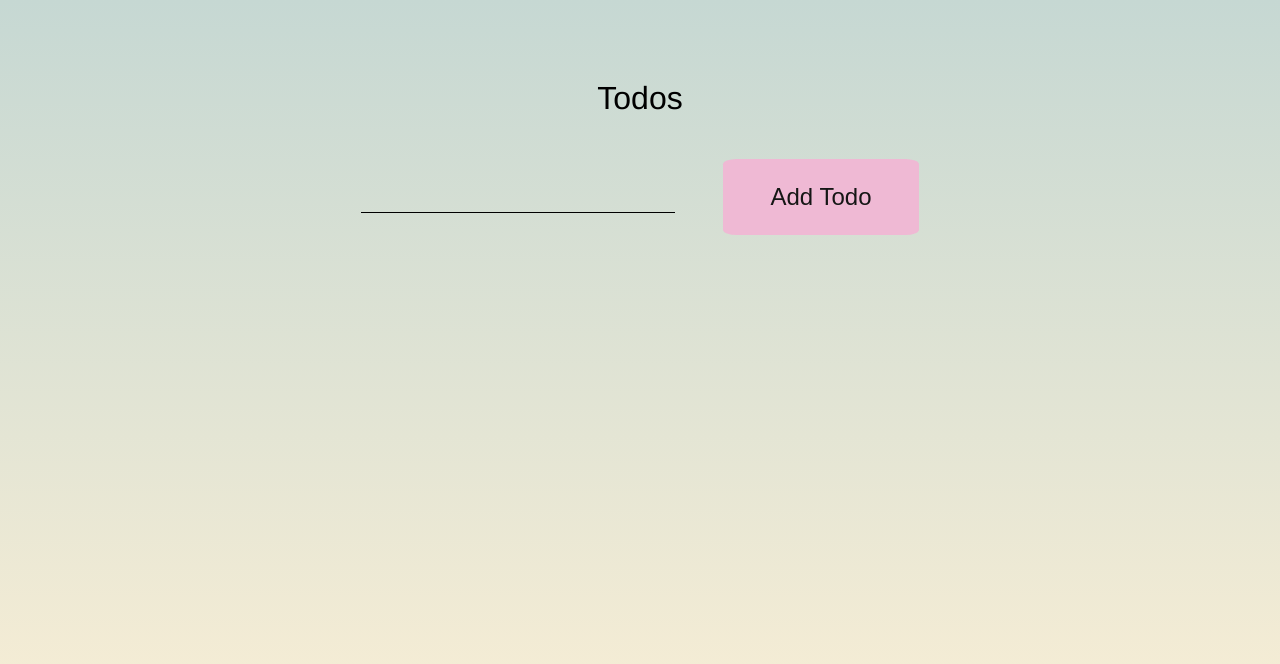
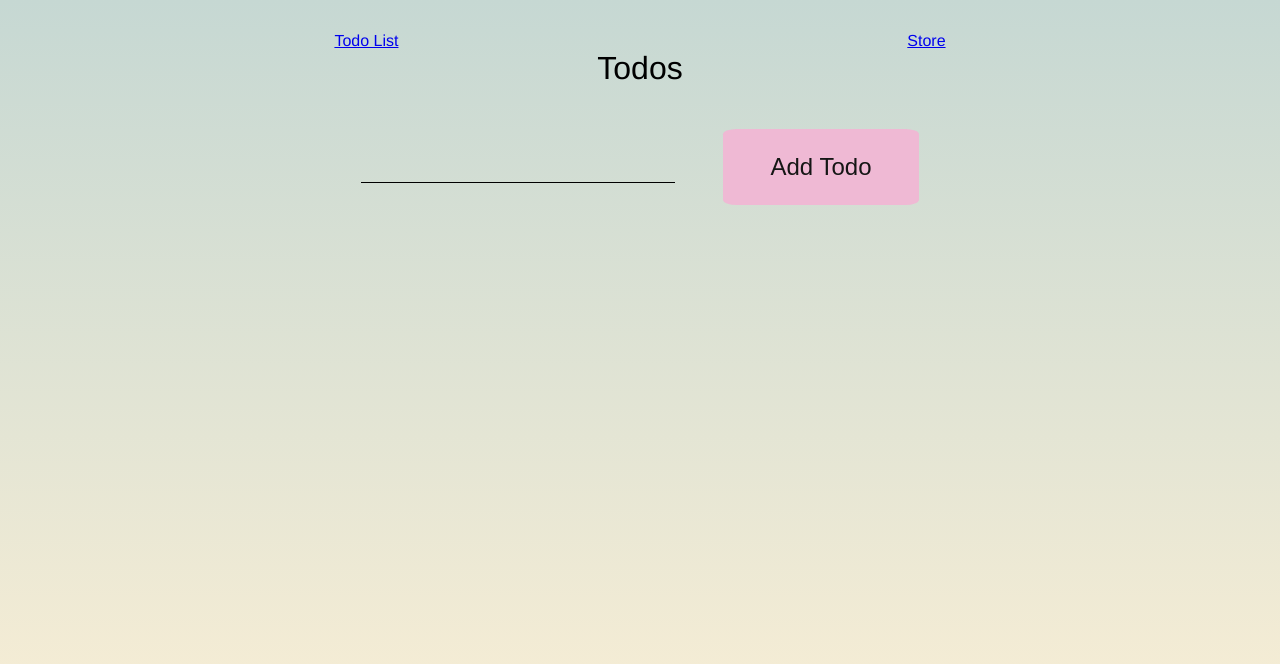
Before and after one commit to nevvada/vue-playground, a Vue app in the folder kinda-an-app/: page /todos in a window 1280 px wide. Shown: the top 664 px of the page. Built offline with nearby package versions, Linux system fonts and the light colour scheme.

Commit message:
Create skeleton for eCommerce route

```diff
--- a/kinda-an-app/src/App.vue
+++ b/kinda-an-app/src/App.vue
@@ -1,6 +1,20 @@
 <template>
   <div id="app">
     <main id="main">
+      <nav>
+        <ul class="navList">
+          <li
+            v-for="route in routes"
+            :key="route.name"
+          >
+            <router-link :to="{
+              name: route.name,
+            }">
+              {{ route.name }}
+            </router-link>
+          </li>
+        </ul>
+      </nav>
       <router-view />
     </main>
   </div>
@@ -11,6 +25,12 @@ export default {
   name: 'App',
 
   components: {},
+
+  computed: {
+    routes() {
+      return this.$router.options.routes;
+    }
+  }
 }
 </script>
 
@@ -51,6 +71,11 @@ export default {
   }
 
   #main {
-    margin: 5em;
+    margin: 2em 5em;
+  }
+
+  .navList {
+    display: flex;
+    justify-content: space-around;
   }
 </style>
--- /dev/null
+++ b/kinda-an-app/src/components/ecommerce/ECommerceStore/ECommerceStore.vue
@@ -0,0 +1,15 @@
+<template>
+  <div>
+    ecommerce store
+  </div>
+</template>
+
+<script>
+export default {
+  name: 'ECommerceStore',
+}
+</script>
+
+<style>
+
+</style>
--- a/kinda-an-app/src/routes/index.js
+++ b/kinda-an-app/src/routes/index.js
@@ -1,6 +1,7 @@
 import Vue from 'vue';
 import Router from 'vue-router';
 
+import ECommerceStore from '../components/ecommerce/ECommerceStore/ECommerceStore.vue';
 import TodoList from '../components/todos/TodoList/TodoList.vue';
 
 Vue.use(Router);
@@ -10,13 +11,13 @@ export default new Router({
   routes: [
     {
       component: TodoList,
-      name: 'TodoList',
+      name: 'Todo List',
       path: '/todos',
     },
-    // {
-    //   component: ECommerce,
-    //   name: 'ECommerce',
-    //   path: '/ecommerce',
-    // }
+    {
+      component: ECommerceStore,
+      name: 'Store',
+      path: '/ecommerce',
+    }
   ],
 });
```
